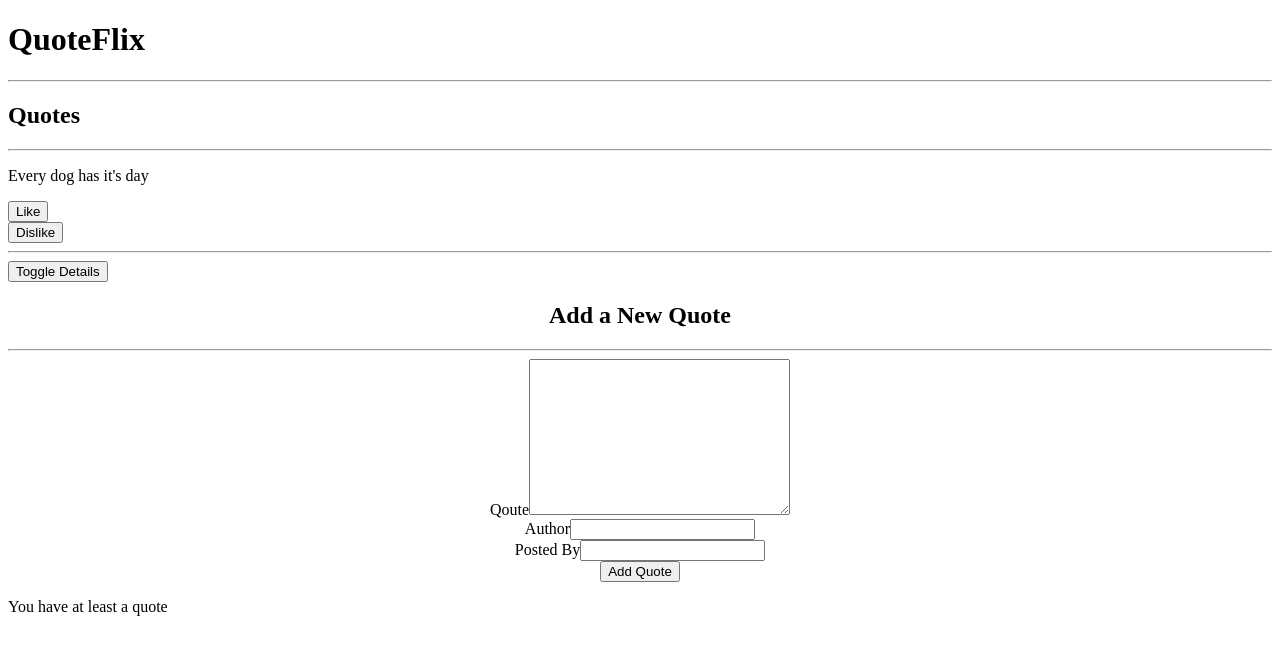
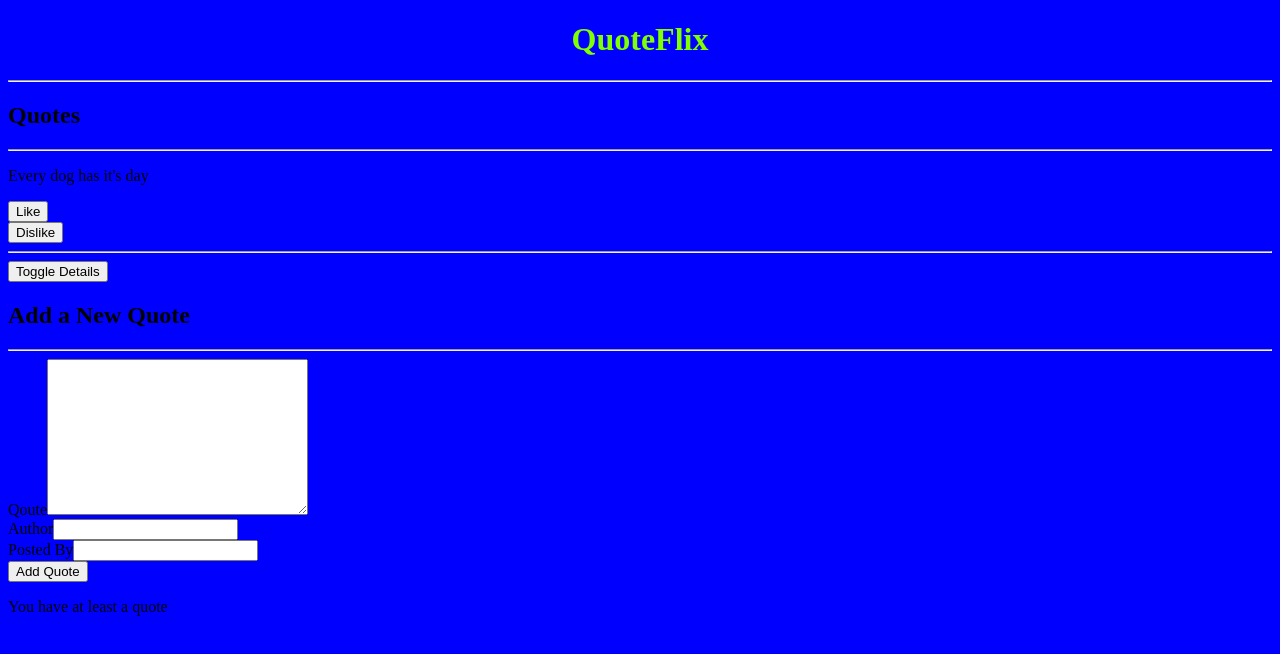
Before and after one commit to andrew4779/Quote-G, an Angular app: page / in a window 1280 px wide. Shown: the top 654 px of the page. Built offline with nearby package versions, Linux system fonts and the light colour scheme.

Commit message:
styling color

```diff
--- a/src/styles.css
+++ b/src/styles.css
@@ -1,3 +1,7 @@
-.container-fluid{
+.text-center{
     text-align: center;
+    color: chartreuse;
 }
+body{
+    background-color: blue;
+}
```
